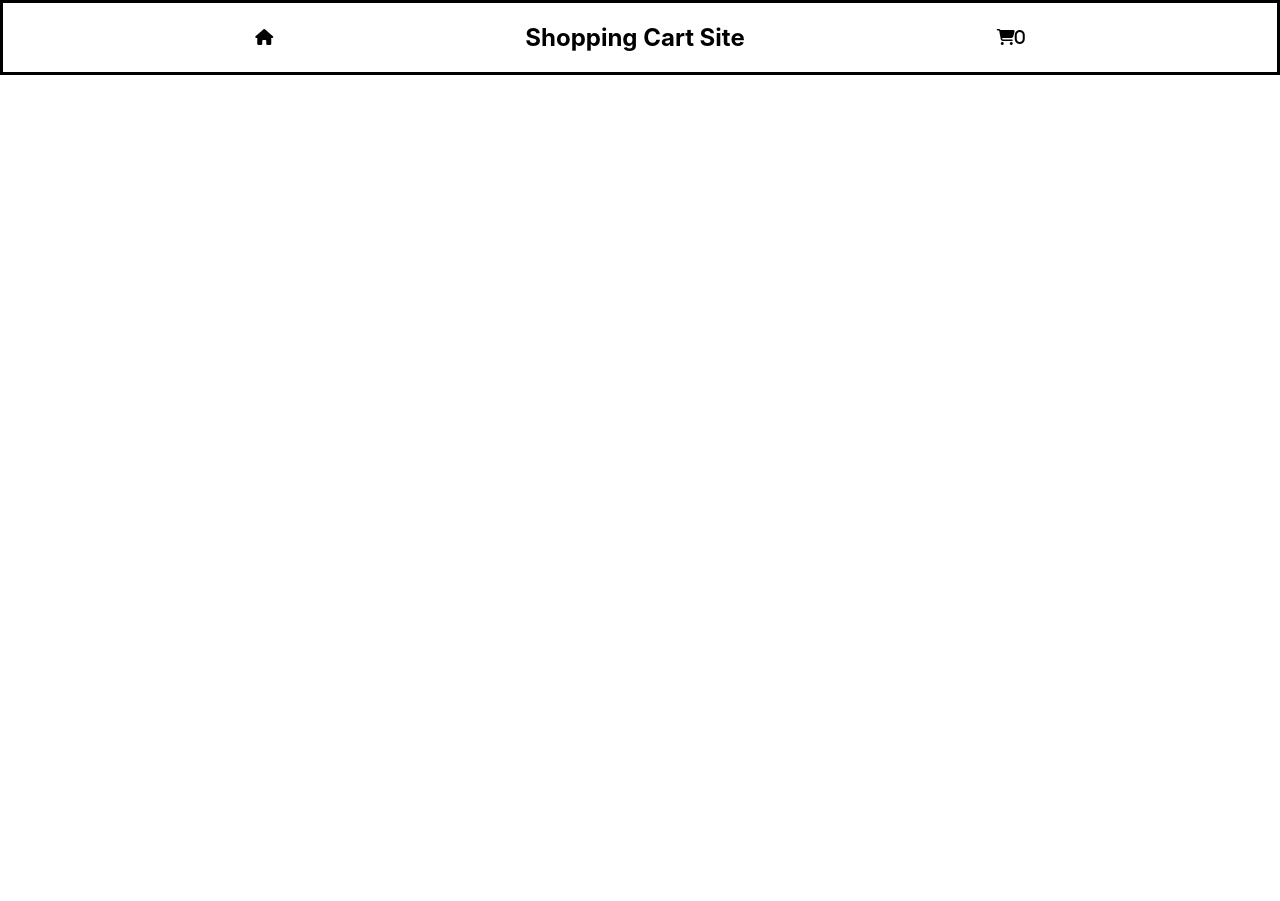
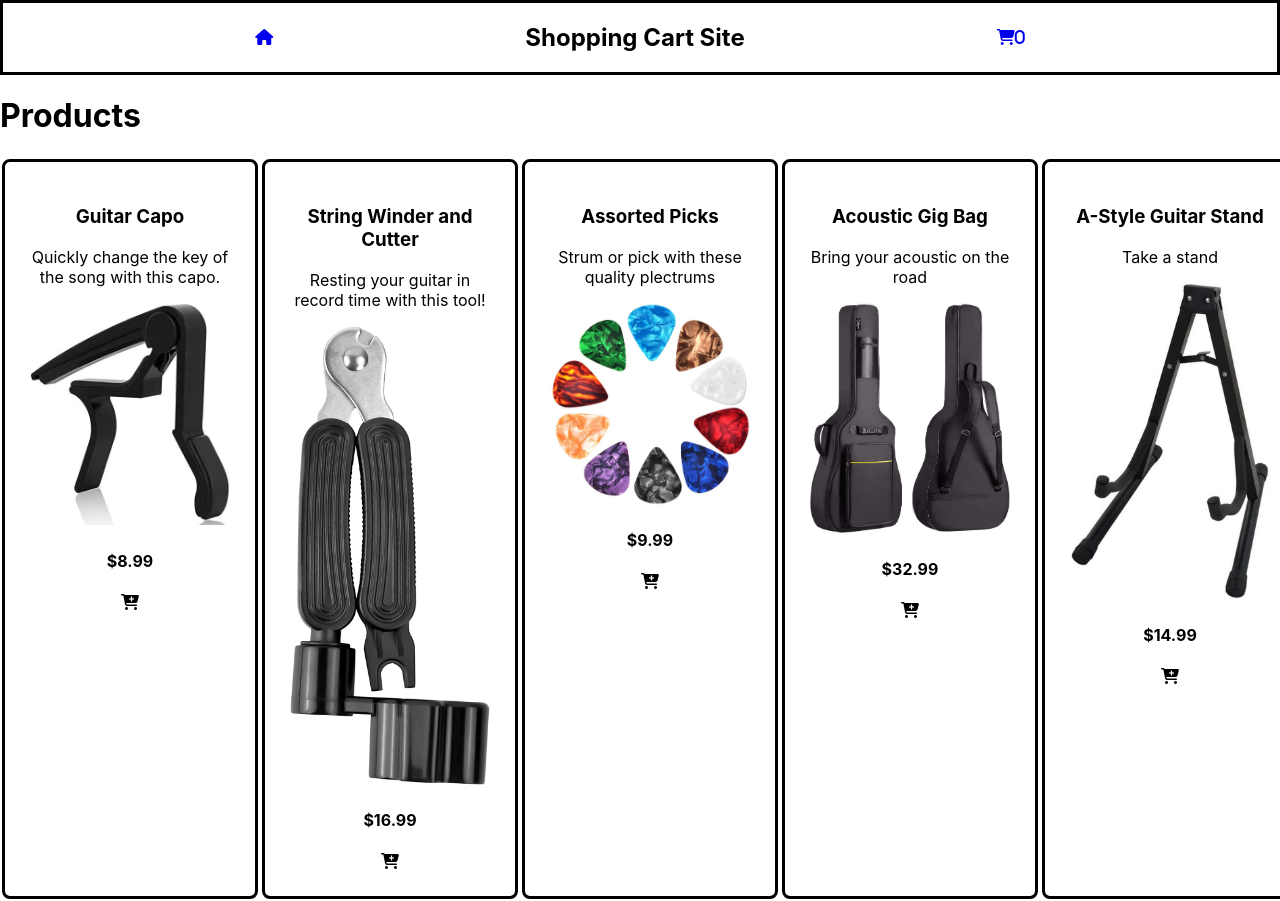
Before and after one commit to sethakirafeldman/shopping-cart, a React (Create React App) app: page /home in a window 1280 px wide. Before the commit the page ends 800 px from the top, so only its background shows below. Built offline with nearby package versions, Linux system fonts and the light colour scheme.

Commit message:
fixed nav links routing

```diff
--- a/src/App.js
+++ b/src/App.js
@@ -1,5 +1,7 @@
-import RouteSwitch from "./components/RouteSwitch";
+import { Routes, Route, Navigate } from "react-router-dom";
 import Nav from "./components/Nav";
+import Home from "./components/Home";
+import CartPage from "./components/CartPage";
 import React, {useState} from 'react';
 import data from "./data.js";
 
@@ -7,14 +9,18 @@ function App() {
 
   const [cartCount, setCartCount] = useState(0);
 
-
   return (
     <div className="App">
-      <Nav cartCount = {cartCount} />
-      <RouteSwitch
-        data = {data}
+      <Nav
         cartCount = {cartCount}
       />
+      <Routes>
+        <Route>
+          <Route path = "/" element={<Navigate to ="/home"/>}></Route>
+          <Route path = "/home" element = {<Home data = {data} />} />
+          <Route path = "/cart" element = {<CartPage />} />
+        </Route>
+      </Routes>
     </div>
   );
 }
--- a/src/components/Nav.js
+++ b/src/components/Nav.js
@@ -1,14 +1,27 @@
 import React from "react";
+import { Link } from "react-router-dom";
 
 const Nav = (props) => {
     return (
     <nav>
-        <i className="fa-solid fa-house"></i>
+        <Link to = "/home">
+            <i
+                className="fa-solid fa-house"
+                id = "home"
+            ></i>
+        </Link>
         <h1>Shopping Cart Site</h1>
-        <div className='shopping-cart'>
-            <i className="fa-solid fa-cart-shopping"></i>
-            <i className="fa-solid fa-text">{props.cartCount}</i>
-        </div>
+        <Link to="/cart" >
+            <div className='shopping-cart'>
+                <i
+                    className="fa-solid fa-cart-shopping"
+                    id = "cart"
+                ></i>
+                <i
+                    className="fa-solid fa-text"
+                >{props.cartCount}</i>
+            </div>
+        </Link>
     </nav>
     )
 }
--- a/src/components/ProductCard.js
+++ b/src/components/ProductCard.js
@@ -1,7 +1,6 @@
 import React from "react";
 
 const ProductCard = (props) => {
-    console.log(props.data);
 
     return (
     <>
@@ -19,8 +18,8 @@ const ProductCard = (props) => {
                         alt={item.name}
                         src={item.src}
                     />
-                    <h4>{item.price}</h4>
-                    <i class="fa-solid fa-cart-plus"></i>
+                    <h4>{`$${item.price}`}</h4>
+                    <i className="fa-solid fa-cart-plus"></i>
 
                 </div>
             )
--- a/src/components/RouteSwitch.js
+++ /dev/null
@@ -1,19 +0,0 @@
-import { BrowserRouter, Routes, Route } from "react-router-dom";
-import Home from "./Home";
-
-const RouteSwitch = (props) => {
-    return (
-      <BrowserRouter>
-        <Routes>
-          <Route path="/" element={<Home
-            data = {props.data}
-          />} />
-          <Route
-            path="/cart"
-            element={<cartPage />} />
-        </Routes>
-      </BrowserRouter>
-    );
-  };
-
-  export default RouteSwitch;
--- a/src/components/cartPage.js
+++ b/src/components/cartPage.js
@@ -1,7 +1,12 @@
 import React from 'react';
 
-const cartPage = (props) =>{
-
+const CartPage = (props) =>{
+    return (
+        <>
+            <h1>Cart</h1>
+            <div>Cart displays here</div>
+        </>
+    )
 }
 
-export default cartPage;
+export default CartPage;
--- a/src/index.js
+++ b/src/index.js
@@ -1,12 +1,15 @@
 import React from 'react';
 import ReactDOM from 'react-dom/client';
 import './index.css';
-import App from './App';
+import App from "./App";
+import { BrowserRouter } from 'react-router-dom';
 
 
 const root = ReactDOM.createRoot(document.getElementById('root'));
 root.render(
-  <React.StrictMode>
-    <App />
-  </React.StrictMode>
+  <>
+    <BrowserRouter>
+      <App />
+    </BrowserRouter>
+  </>
 );
```
Also changed, not shown: src/components/Home.js (+4 -3 lines).
